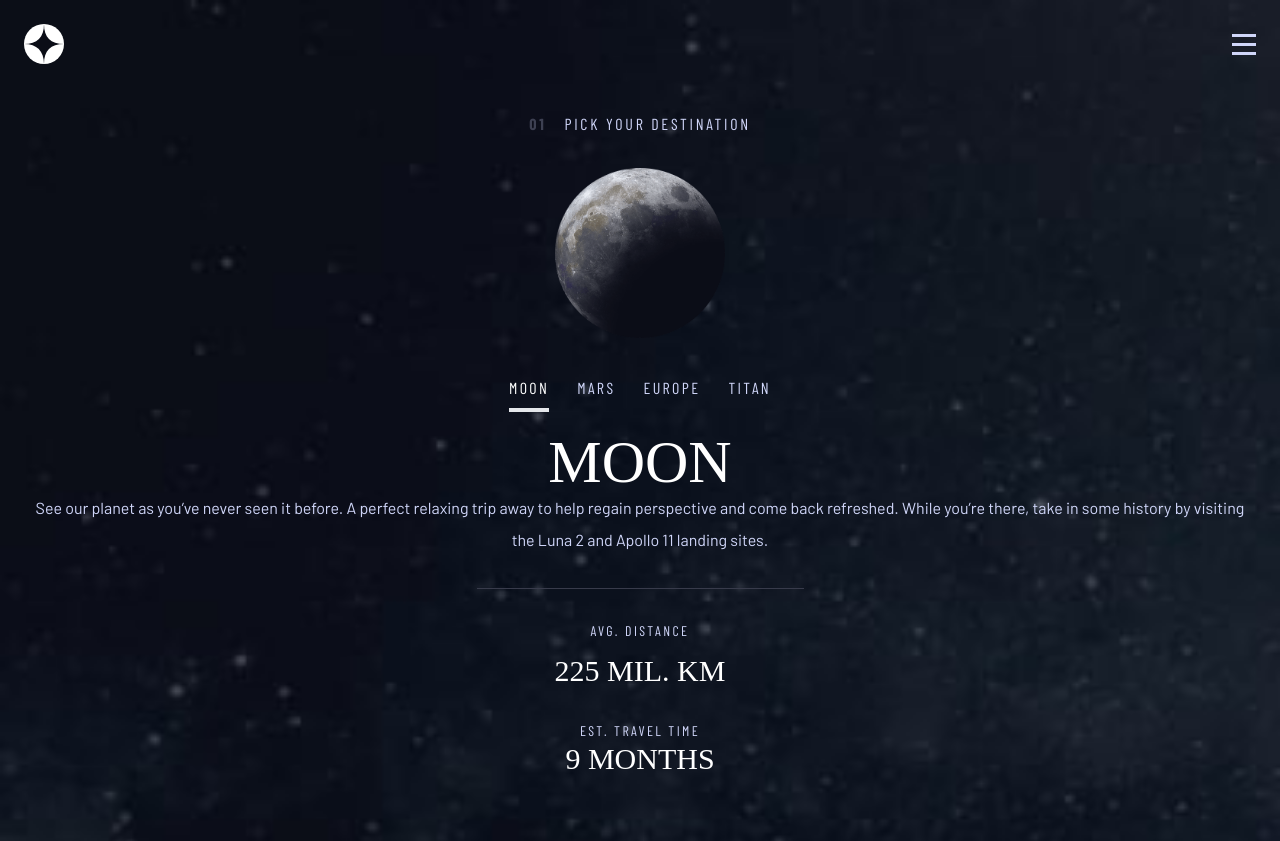
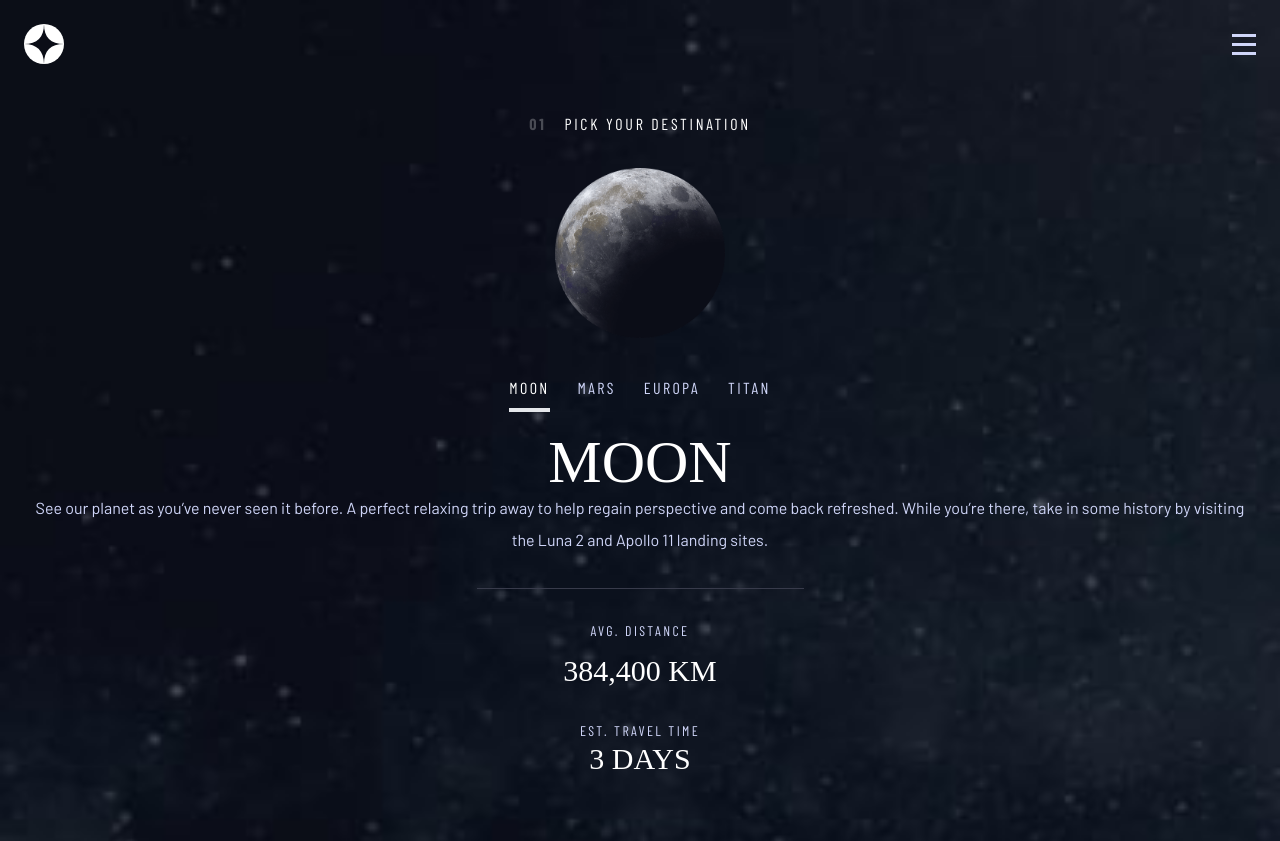
Before and after one commit to SaloRB/frontend-mentor-space-tourism-website, a Next.js app: page /destination in a window 1280 px wide. Built offline with nearby package versions, Linux system fonts and the light colour scheme; a web font is replaced by a local one.

Commit message:
Dynamic Destination Page

```diff
--- /dev/null
+++ b/data.js
@@ -0,0 +1,115 @@
+export const destinations = [
+  {
+    name: 'Moon',
+    images: {
+      png: './assets/destination/image-moon.png',
+      webp: './assets/destination/image-moon.webp',
+    },
+    description:
+      'See our planet as you’ve never seen it before. A perfect relaxing trip away to help regain perspective and come back refreshed. While you’re there, take in some history by visiting the Luna 2 and Apollo 11 landing sites.',
+    distance: '384,400 km',
+    travel: '3 days',
+  },
+  {
+    name: 'Mars',
+    images: {
+      png: './assets/destination/image-mars.png',
+      webp: './assets/destination/image-mars.webp',
+    },
+    description:
+      'Don’t forget to pack your hiking boots. You’ll need them to tackle Olympus Mons, the tallest planetary mountain in our solar system. It’s two and a half times the size of Everest!',
+    distance: '225 mil. km',
+    travel: '9 months',
+  },
+  {
+    name: 'Europa',
+    images: {
+      png: './assets/destination/image-europa.png',
+      webp: './assets/destination/image-europa.webp',
+    },
+    description:
+      'The smallest of the four Galilean moons orbiting Jupiter, Europa is a winter lover’s dream. With an icy surface, it’s perfect for a bit of ice skating, curling, hockey, or simple relaxation in your snug wintery cabin.',
+    distance: '628 mil. km',
+    travel: '3 years',
+  },
+  {
+    name: 'Titan',
+    images: {
+      png: './assets/destination/image-titan.png',
+      webp: './assets/destination/image-titan.webp',
+    },
+    description:
+      'The only moon known to have a dense atmosphere other than Earth, Titan is a home away from home (just a few hundred degrees colder!). As a bonus, you get striking views of the Rings of Saturn.',
+    distance: '1.6 bil. km',
+    travel: '7 years',
+  },
+]
+
+export const crew = [
+  {
+    name: 'Douglas Hurley',
+    images: {
+      png: './assets/crew/image-douglas-hurley.png',
+      webp: './assets/crew/image-douglas-hurley.webp',
+    },
+    role: 'Commander',
+    bio: 'Douglas Gerald Hurley is an American engineer, former Marine Corps pilot and former NASA astronaut. He launched into space for the third time as commander of Crew Dragon Demo-2.',
+  },
+  {
+    name: 'Mark Shuttleworth',
+    images: {
+      png: './assets/crew/image-mark-shuttleworth.png',
+      webp: './assets/crew/image-mark-shuttleworth.webp',
+    },
+    role: 'Mission Specialist',
+    bio: 'Mark Richard Shuttleworth is the founder and CEO of Canonical, the company behind the Linux-based Ubuntu operating system. Shuttleworth became the first South African to travel to space as a space tourist.',
+  },
+  {
+    name: 'Victor Glover',
+    images: {
+      png: './assets/crew/image-victor-glover.png',
+      webp: './assets/crew/image-victor-glover.webp',
+    },
+    role: 'Pilot',
+    bio: 'Pilot on the first operational flight of the SpaceX Crew Dragon to the International Space Station. Glover is a commander in the U.S. Navy where he pilots an F/A-18.He was a crew member of Expedition 64, and served as a station systems flight engineer.',
+  },
+  {
+    name: 'Anousheh Ansari',
+    images: {
+      png: './assets/crew/image-anousheh-ansari.png',
+      webp: './assets/crew/image-anousheh-ansari.webp',
+    },
+    role: 'Flight Engineer',
+    bio: 'Anousheh Ansari is an Iranian American engineer and co-founder of Prodea Systems. Ansari was the fourth self-funded space tourist, the first self-funded woman to fly to the ISS, and the first Iranian in space.',
+  },
+]
+
+export const technology = [
+  {
+    name: 'Launch vehicle',
+    images: {
+      portrait: './assets/technology/image-launch-vehicle-portrait.jpg',
+      landscape: './assets/technology/image-launch-vehicle-landscape.jpg',
+    },
+    description:
+      "A launch vehicle or carrier rocket is a rocket-propelled vehicle used to carry a payload from Earth's surface to space, usually to Earth orbit or beyond. Our WEB-X carrier rocket is the most powerful in operation. Standing 150 metres tall, it's quite an awe-inspiring sight on the launch pad!",
+  },
+  {
+    name: 'Spaceport',
+    images: {
+      portrait: './assets/technology/image-spaceport-portrait.jpg',
+      landscape: './assets/technology/image-spaceport-landscape.jpg',
+    },
+    description:
+      'A spaceport or cosmodrome is a site for launching (or receiving) spacecraft, by analogy to the seaport for ships or airport for aircraft. Based in the famous Cape Canaveral, our spaceport is ideally situated to take advantage of the Earth’s rotation for launch.',
+  },
+  {
+    name: 'Space capsule',
+    images: {
+      portrait: './assets/technology/image-space-capsule-portrait.jpg',
+      landscape: './assets/technology/image-space-capsule-landscape.jpg',
+    },
+    description:
+      "A space capsule is an often-crewed spacecraft that uses a blunt-body reentry capsule to reenter the Earth's atmosphere without wings. Our capsule is where you'll spend your time during the flight. It includes a space gym, cinema, and plenty of other activities to keep you entertained.",
+  },
+]
--- a/src/pages/crew.js
+++ b/src/pages/crew.js
@@ -7,7 +7,7 @@
       <Nav />
 
       <main className="text-center mt-12 px-6">
-        <h2 className="font-subtitle uppercase tracking-[2.7px] mb-8">
+        <h2 className="font-subtitle uppercase tracking-[2.7px] mb-8 text-white">
           <span className="font-bold mr-[18px] opacity-25">02</span>
           Meet your crew
         </h2>
--- a/src/pages/destination.js
+++ b/src/pages/destination.js
@@ -1,38 +1,52 @@
 import Nav from '../components/Nav'
 import Image from 'next/image'
+import { useState } from 'react'
+import { destinations } from '../../data'
 
-function Destination() {
+function Destination({ destinations }) {
+  const [destinationName, setDestinationName] = useState('Moon')
+
+  const destination = destinations.find(
+    (destination) => destination.name === destinationName
+  )
+
+  console.log(destination)
+
   return (
     <div className="bg-[url('/assets/destination/background-destination-mobile.jpg')] bg-no-repeat bg-cover text-primary min-h-screen pb-8">
       <Nav />
 
       <main className="text-center mt-12 px-6">
-        <h2 className="font-subtitle uppercase tracking-[2.7px] mb-8">
+        <h2 className="font-subtitle uppercase tracking-[2.7px] mb-8 text-white">
           <span className="font-bold mr-[18px] opacity-25">01</span>
           Pick your destination
         </h2>
 
         <Image
-          src="/assets/destination/image-moon.png"
+          src={destination.images.png.substring(1)}
           width={170}
           height={170}
         />
 
         <div className="flex justify-center space-x-7 uppercase mt-8 font-subtitle tracking-[2.36px]">
-          <p className="selected">Moon</p>
-          <p>Mars</p>
-          <p>Europe</p>
-          <p>Titan</p>
+          {destinations.map((destination) => (
+            <p
+              key={destination.name}
+              onClick={() => setDestinationName(destination.name)}
+              className={`${
+                destinationName === destination.name && 'selected'
+              } cursor-pointer`}
+            >
+              {destination.name}
+            </p>
+          ))}
         </div>
 
-        <h1 className="font-title text-6xl uppercase text-white mt-5">Moon</h1>
+        <h1 className="font-title text-6xl uppercase text-white mt-5">
+          {destination.name}
+        </h1>
 
-        <p className="font-body leading-8">
-          See our planet as you’ve never seen it before. A perfect relaxing trip
-          away to help regain perspective and come back refreshed. While you’re
-          there, take in some history by visiting the Luna 2 and Apollo 11
-          landing sites.
-        </p>
+        <p className="font-body leading-8">{destination.description}</p>
 
         <div className="w-[327px] h-[1px] bg-[#383B4B] my-8 mx-auto" />
 
@@ -40,14 +54,16 @@
           <p className="font-subtitle text-sm tracking-[2.36px] mb-3">
             Avg. Distance
           </p>
-          <p className="font-title text-3xl text-white">225 MIL. km</p>
+          <p className="font-title text-3xl text-white">
+            {destination.distance}
+          </p>
         </div>
 
         <div className="uppercase mb-8">
           <p className="font-subtitle text-sm tracking-[2.36px]">
             Est. Travel Time
           </p>
-          <p className="font-title text-3xl text-white">9 Months</p>
+          <p className="font-title text-3xl text-white">{destination.travel}</p>
         </div>
       </main>
     </div>
@@ -55,3 +71,11 @@
 }
 
 export default Destination
+
+export async function getStaticProps() {
+  return {
+    props: {
+      destinations,
+    },
+  }
+}
--- a/src/pages/index.js
+++ b/src/pages/index.js
@@ -23,7 +23,7 @@
           experience!
         </p>
         <div className="h-[150px] w-[150px] bg-white grid place-content-center rounded-full mx-auto mt-20 mb-12">
-          <p className="font-title uppercase text-xl text-black tracking-[1.25px]">
+          <p className="font-title uppercase text-xl text-dark tracking-[1.25px]">
             Explore
           </p>
         </div>
--- a/src/pages/technology.js
+++ b/src/pages/technology.js
@@ -7,7 +7,7 @@
       <Nav />
 
       <main className="text-center mt-12">
-        <h2 className="font-subtitle uppercase tracking-[2.7px] mb-8">
+        <h2 className="font-subtitle uppercase tracking-[2.7px] mb-8 text-white">
           <span className="font-bold mr-[18px] opacity-25">03</span>
           Space launch 101
         </h2>
@@ -20,7 +20,7 @@
         />
 
         <div className="flex items-center justify-center space-x-4 mt-8">
-          <div className="flex items-center justify-center h-[40px] w-[40px] bg-white rounded-full border border-white text-[#0B0D17] font-title">
+          <div className="flex items-center justify-center h-[40px] w-[40px] bg-white rounded-full border border-white text-dark font-title">
             1
           </div>
           <div className="flex items-center justify-center h-[40px] w-[40px] bg-transparent rounded-full border border-white font-title">
--- a/tailwind.config.js
+++ b/tailwind.config.js
@@ -12,6 +12,7 @@
       },
       colors: {
         primary: '#D0D6F9',
+        dark: '#0B0D17',
       },
     },
   },
```
